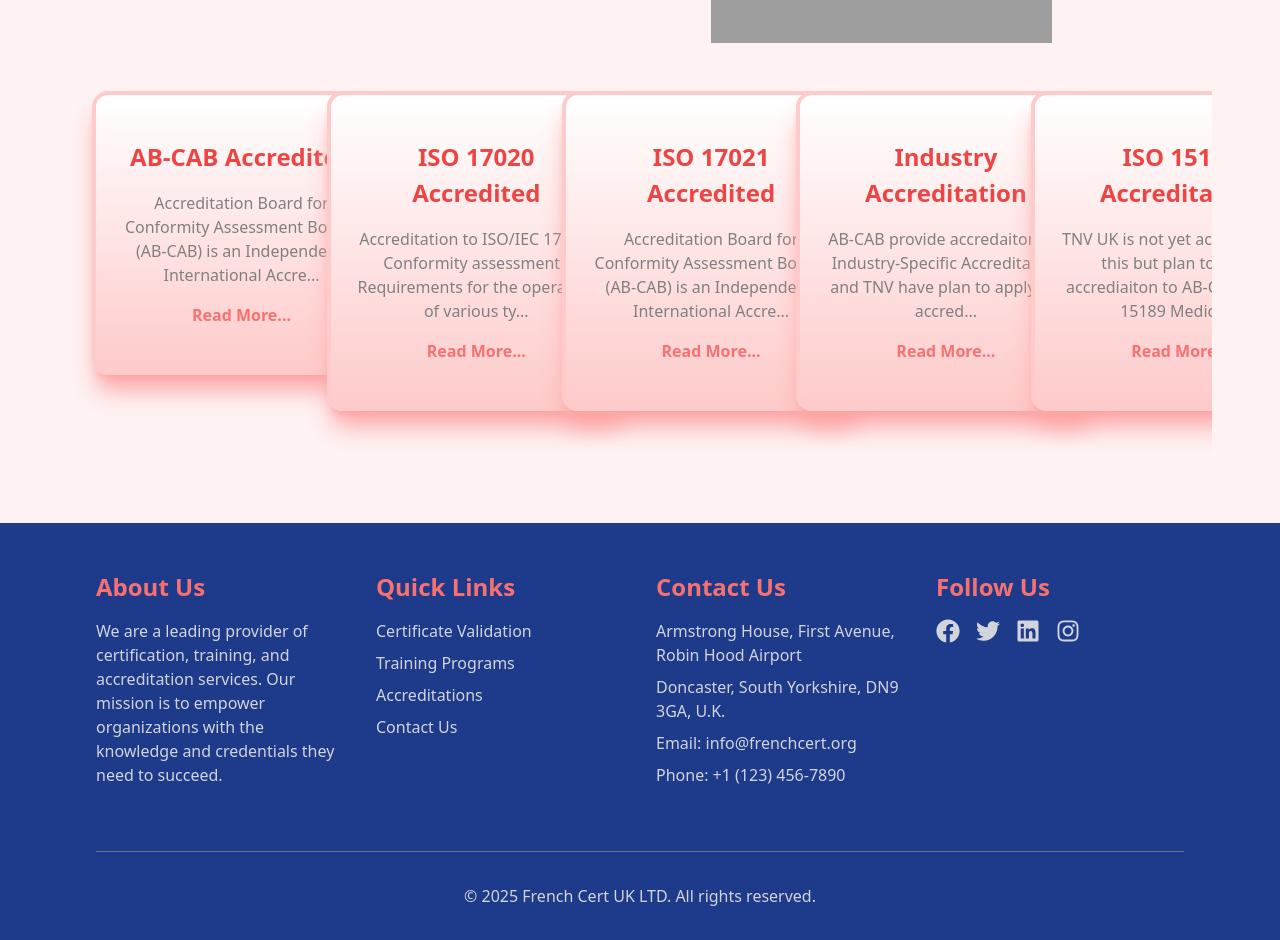
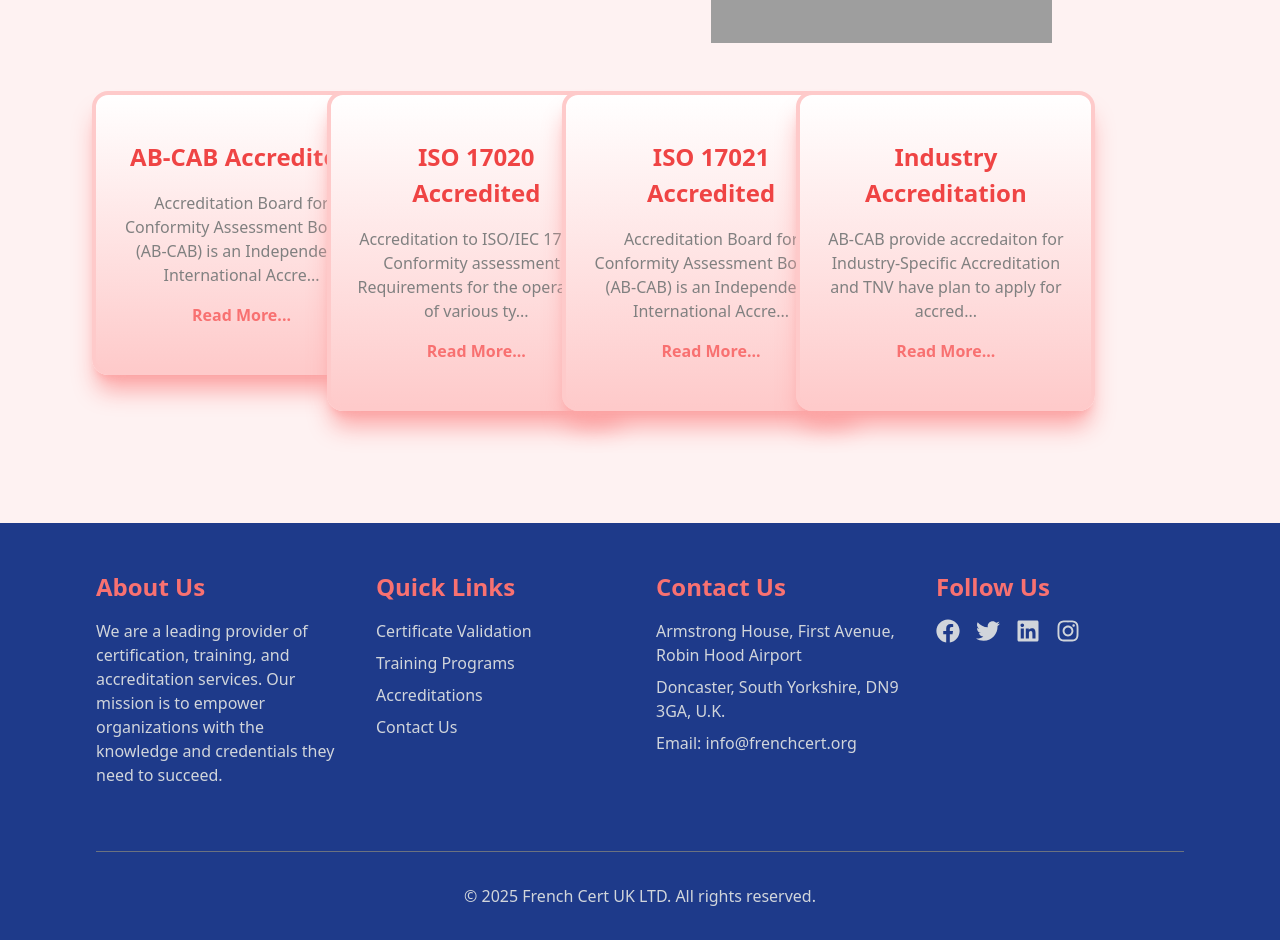
Before and after one commit to MdMirzaShihab/FrenchcertFrontend, a React (Vite) app: page / in a window 1280 px wide. Shown: the part 1520-2460 px from the top of the page. Built offline with nearby package versions, Linux system fonts and the light colour scheme; grey boxes are pictures that could not be loaded.

Commit message:
Removed the last accredition from the home page component.

```diff
--- a/src/components/Footer.jsx
+++ b/src/components/Footer.jsx
@@ -49,7 +49,6 @@ const Footer = () => {
               <li>Armstrong House, First Avenue, Robin Hood Airport</li>
               <li>Doncaster, South Yorkshire, DN9 3GA, U.K.</li>
               <li>Email: 	info@frenchcert.org</li>
-              <li>Phone: +1 (123) 456-7890</li>
             </ul>
           </div>
 
--- a/src/constants/staticData.js
+++ b/src/constants/staticData.js
@@ -79,12 +79,6 @@ const accreditationData = [
     accreditationName: "Industry Accreditation",
     accreditationDescription:
       "AB-CAB provide accredaiton for Industry-Specific Accreditation and TNV have plan to apply for accreditation for the following: cGMP/GMP, EPA Energy Star, Hotel Star Rating, Food Test, TNI Environmental, Maturity Level, Green Certification, HALAL",
-  },
-  {
-    accreditationID: 5,
-    accreditationName: "ISO 15189 Accreditation",
-    accreditationDescription:
-      "TNV UK is not yet accredited for this but plan to apply accrediaiton to AB-CAB for ISO 15189 Medical Lab Accreditation in year 2017.",
   },
 ];
 
```
